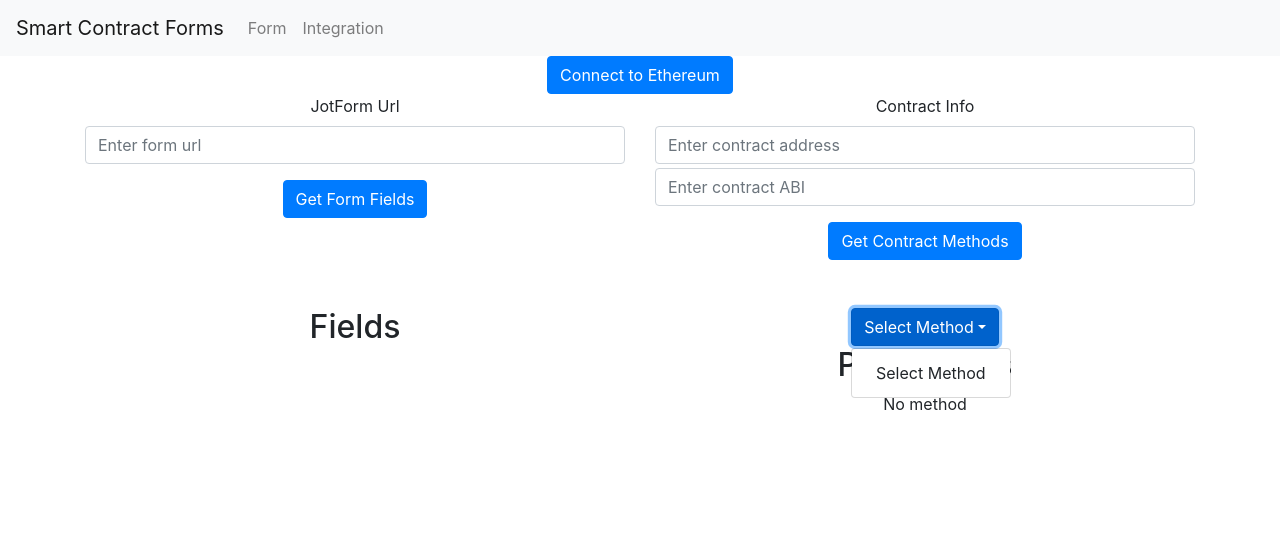
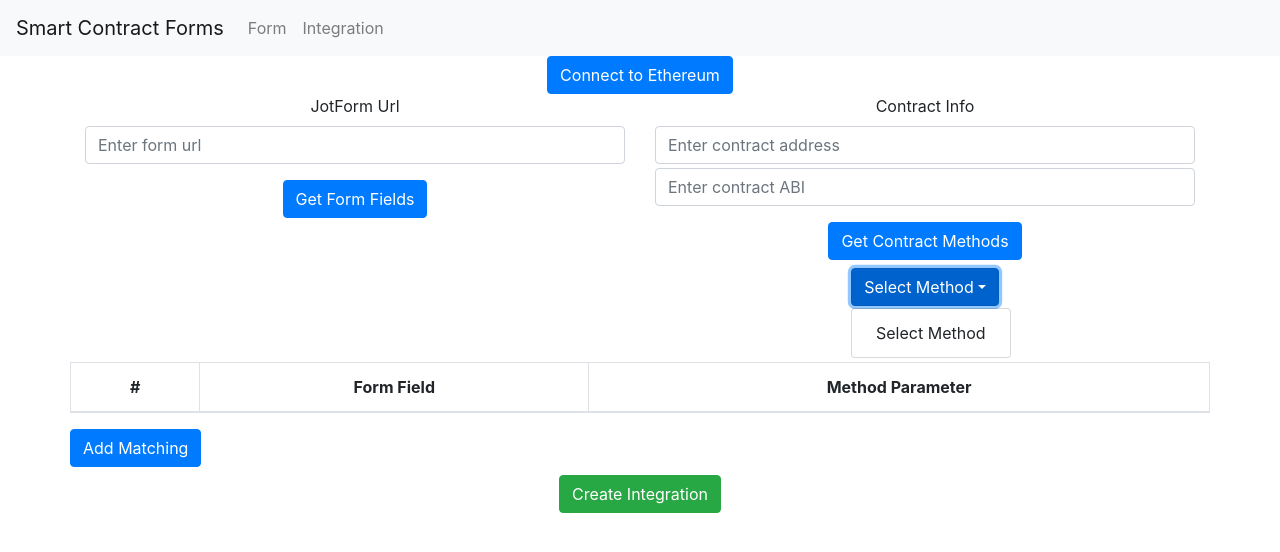
Before and after one commit to ZE0TRON/SmartContractForms, a React (Create React App) app in the folder client/: page /integration in a window 1280 px wide. Both pictures are taken after a click on the button "Select Method". Shown: the top 552 px of the page. Built offline with nearby package versions, Linux system fonts and the light colour scheme; what web3 would draw is missing.

Commit message:
refactoring

```diff
--- /dev/null
+++ b/client/src/components/MatchingLine.tsx
@@ -0,0 +1,54 @@
+import React, { useState, ChangeEvent, MouseEvent } from "react";
+import { Dropdown, DropdownButton } from "react-bootstrap";
+import { MatchingTuple } from "../utils/types";
+export default function MatchingLine(props: {
+  fields: Array<string>;
+  params: Array<string>;
+  field: string;
+  param: string;
+  onLineChange: any;
+  index: number;
+}) {
+  const { fields, params, field, param, onLineChange, index } = props;
+  const onDropDownChange = (e: MouseEvent, fieldType: string) => {
+    const target = e.target as HTMLElement;
+    const newParam = target.innerText;
+    if (param !== newParam) {
+      onLineChange(fieldType, newParam, index);
+    }
+  };
+
+  return (
+    <tr>
+      <td>{index}</td>
+      <td>
+        <DropdownButton variant="info" id="dropdown-basic-button" title={field}>
+          {fields.map(field => (
+            <Dropdown.Item
+              key={field}
+              onClick={e => {
+                onDropDownChange(e as MouseEvent, "field");
+              }}
+            >
+              {field}
+            </Dropdown.Item>
+          ))}
+        </DropdownButton>
+      </td>
+      <td>
+        <DropdownButton variant="info" id="dropdown-basic-button" title={param}>
+          {params.map(param => (
+            <Dropdown.Item
+              key={param}
+              onClick={e => {
+                onDropDownChange(e as MouseEvent, "param");
+              }}
+            >
+              {param}
+            </Dropdown.Item>
+          ))}
+        </DropdownButton>
+      </td>
+    </tr>
+  );
+}
--- /dev/null
+++ b/client/src/components/contractInfo.tsx
@@ -0,0 +1,84 @@
+import Eth from "../ethereum/eth";
+import React, { useState, ChangeEvent, MouseEvent } from "react";
+import {
+  Form,
+  Button,
+  Row,
+  Col,
+  Dropdown,
+  DropdownButton
+} from "react-bootstrap";
+
+export default function ContractInfoForm(props: {
+  eth: Eth;
+  onMethodParamsUpdated: any;
+}) {
+  const { eth, onMethodParamsUpdated } = props;
+  const [address, setAddress] = useState("");
+  const [abi, setAbi] = useState("");
+  const [methods, setMethods] = useState(["Select Method"]);
+  const [method, setMethod] = useState("Select Method");
+  const updateAddress = (e: ChangeEvent) => {
+    const target = e.target as HTMLInputElement;
+    setAddress(target.value);
+  };
+  const updateAbi = (e: ChangeEvent) => {
+    const target = e.target as HTMLInputElement;
+    setAbi(target.value);
+  };
+  const methodSelected = (e: MouseEvent) => {
+    const target = e.target as HTMLElement;
+    const newMethod = target.innerText;
+    setMethod(newMethod);
+    getParams(newMethod);
+  };
+  const getParams = (methodName: string) => {
+    methodName = methodName.split("(")[0];
+    const params = eth.getMethodParams(methodName);
+    onMethodParamsUpdated(params || []);
+    //console.log(params);
+  };
+  const getMethods = () => {
+    if (typeof eth === "undefined") {
+      console.log("Enable Eth first");
+    }
+    eth.setContract(address, JSON.parse(abi));
+    setMethods(eth.getContractMethods());
+  };
+  return (
+    <React.Fragment>
+      <Form>
+        <Form.Group controlId="formAddress">
+          <Form.Label>Contract Info</Form.Label>
+          <Form.Control
+            value={address}
+            type="text"
+            placeholder="Enter contract address"
+            onChange={updateAddress}
+          />
+          <Form.Control
+            className="mt-1"
+            value={abi}
+            type="text"
+            placeholder="Enter contract ABI"
+            onChange={updateAbi}
+          />
+        </Form.Group>
+        <Button variant="primary" type="button" onClick={getMethods}>
+          Get Contract Methods
+        </Button>
+      </Form>
+      <Row className="mt-2 mb-2">
+        <Col>
+          <DropdownButton id="dropdown-basic-button" title={method}>
+            {methods.map(methodName => (
+              <Dropdown.Item key={methodName} onClick={methodSelected}>
+                {methodName}
+              </Dropdown.Item>
+            ))}
+          </DropdownButton>
+        </Col>
+      </Row>
+    </React.Fragment>
+  );
+}
--- /dev/null
+++ b/client/src/components/formInfo.tsx
@@ -0,0 +1,31 @@
+import React, { useState, ChangeEvent, MouseEvent } from "react";
+import { Button, Form } from "react-bootstrap";
+import { getFormField } from "../utils/formParser";
+
+export default function FormInfo(props: { onFieldsUpdated: any }) {
+  const [url, setUrl] = useState("");
+  const updateUrl = (e: ChangeEvent) => {
+    const target = e.target as HTMLInputElement;
+    setUrl(target.value);
+  };
+  const getFields = async () => {
+    const newFields = await getFormField(url);
+    props.onFieldsUpdated(newFields);
+  };
+  return (
+    <Form>
+      <Form.Group controlId="formUrl">
+        <Form.Label>JotForm Url</Form.Label>
+        <Form.Control
+          value={url}
+          type="text"
+          placeholder="Enter form url"
+          onChange={updateUrl}
+        />
+      </Form.Group>
+      <Button variant="primary" type="button" onClick={getFields}>
+        Get Form Fields
+      </Button>
+    </Form>
+  );
+}
--- a/client/src/components/integration.tsx
+++ b/client/src/components/integration.tsx
@@ -1,69 +1,38 @@
 import React, { useState, ChangeEvent, MouseEvent } from "react";
-import {
-  Form,
-  Button,
-  Row,
-  Col,
-  Container,
-  ListGroup,
-  Dropdown,
-  DropdownButton
-} from "react-bootstrap";
+import { Button, Row, Col, Container } from "react-bootstrap";
 
-import { getFormField } from "../utils/formParser";
 import Eth from "../ethereum/eth";
 import { connectToEth } from "../ethereum/metamask";
 import EnableEthButton from "./enableEthButton";
+import IntegrationTable from "./integrationTable";
+import { MatchingTuple } from "../utils/types";
+import FormInfo from "./formInfo";
+import ContractInfoForm from "./contractInfo";
 // TODO split this component to two different components
-let eth: Eth;
 function IntegrationPage() {
-  const [url, setUrl] = useState("");
-  const [address, setAddress] = useState("");
-  const [abi, setAbi] = useState("");
-  const [fields, setFields] = useState(new Array<string>());
-  const [methods, setMethods] = useState(["Select Method"]);
-  const [method, setMethod] = useState("Select Method");
-  const [methodParams, setMethodParams] = useState(new Array<string>());
-  // TODO change this to a generic field updater
-  const updateUrl = (e: ChangeEvent) => {
-    const target = e.target as HTMLInputElement;
-    setUrl(target.value);
+  const [fields, setFields] = useState(["Select Field"]);
+  const [methodParams, setMethodParams] = useState(["Select Param"]);
+  const [matchings, setMatchings] = useState(Array<MatchingTuple>());
+  const [eth, setEth] = useState({} as Eth);
+  const onMatchingsChange = (newMatchings: Array<MatchingTuple>) =>
+    setMatchings(newMatchings);
+
+  const onMethodParamsUpdated = (newParams: Array<string>) =>
+    setMethodParams(newParams);
+  const onFieldsUpdated = (newFields: Array<string>) => setFields(newFields);
+  const enableEth = async () => {
+    setEth(await connectToEth());
   };
-  const updateAddress = (e: ChangeEvent) => {
-    const target = e.target as HTMLInputElement;
-    setAddress(target.value);
+  const addMatching = () => {
+    const newMatchings = [...matchings];
+    const newMatching = {
+      field: fields[0],
+      param: methodParams[0]
+    } as MatchingTuple;
+    newMatchings.push(newMatching);
+    setMatchings(newMatchings);
   };
-  const updateAbi = (e: ChangeEvent) => {
-    const target = e.target as HTMLInputElement;
-    setAbi(target.value);
-  };
-  const getFields = async () => {
-    const newFields = await getFormField(url);
-    console.log(newFields);
-    setFields(newFields);
-  };
-  const enableEth = async () => {
-    eth = await connectToEth();
-  };
-  const methodSelected = (e: MouseEvent) => {
-    const target = e.target as HTMLElement;
-    const newMethod = target.innerText;
-    setMethod(newMethod);
-    getParams(newMethod);
-  };
-  const getParams = (methodName: string) => {
-    methodName = methodName.split("(")[0];
-    const params = eth.getMethodParams(methodName);
-    setMethodParams(params || []);
-    //console.log(params);
-  };
-  const getMethods = () => {
-    if (typeof eth === "undefined") {
-      console.log("Enable Eth first");
-    }
-    eth.setContract(address, JSON.parse(abi));
-    setMethods(eth.getContractMethods());
-  };
+
   return (
     <Container>
       <Row>
@@ -73,81 +42,27 @@ function IntegrationPage() {
       </Row>
       <Row>
         <Col xs={6}>
-          <Form>
-            <Form.Group controlId="formUrl">
-              <Form.Label>JotForm Url</Form.Label>
-              <Form.Control
-                value={url}
-                type="text"
-                placeholder="Enter form url"
-                onChange={updateUrl}
-              />
-            </Form.Group>
-            <Button variant="primary" type="button" onClick={getFields}>
-              Get Form Fields
-            </Button>
-          </Form>
+          <FormInfo onFieldsUpdated={onFieldsUpdated} />
         </Col>
         <Col xs={6}>
-          <Form>
-            <Form.Group controlId="formAddress">
-              <Form.Label>Contract Info</Form.Label>
-              <Form.Control
-                value={address}
-                type="text"
-                placeholder="Enter contract address"
-                onChange={updateAddress}
-              />
-              <Form.Control
-                className="mt-1"
-                value={abi}
-                type="text"
-                placeholder="Enter contract ABI"
-                onChange={updateAbi}
-              />
-            </Form.Group>
-            <Button variant="primary" type="button" onClick={getMethods}>
-              Get Contract Methods
-            </Button>
-          </Form>
+          <ContractInfoForm
+            eth={eth}
+            onMethodParamsUpdated={onMethodParamsUpdated}
+          />
         </Col>
       </Row>
       <Row className="mt-5">
-        <Col xs={6}>
-          <h2>Fields</h2>
-          <ListGroup className="mt-1">
-            {fields.map((field: string, index: number) => (
-              <ListGroup.Item key={index}>{field}</ListGroup.Item>
-            ))}
-          </ListGroup>
-        </Col>
-        <Col xs={6}>
-          <Row>
-            <Col>
-              <DropdownButton id="dropdown-basic-button" title={method}>
-                {methods.map(methodName => (
-                  <Dropdown.Item key={methodName} onClick={methodSelected}>
-                    {methodName}
-                  </Dropdown.Item>
-                ))}
-              </DropdownButton>
-            </Col>
-          </Row>
-          <Row>
-            <Col>
-              <h2>Parameters</h2>
-            </Col>
-          </Row>
-          <Row>
-            <Col>
-              {methodParams.length === 0 && <span>No method</span>}
-              <ListGroup className="mt-1">
-                {methodParams.map((param: string, index: number) => (
-                  <ListGroup.Item key={index}>{param}</ListGroup.Item>
-                ))}
-              </ListGroup>
-            </Col>
-          </Row>
+        <IntegrationTable
+          fields={fields}
+          params={methodParams}
+          matchings={matchings}
+          onMatchingsChange={onMatchingsChange}
+        />
+        <Button onClick={addMatching}>Add Matching</Button>
+      </Row>
+      <Row className="mt-2">
+        <Col>
+          <Button variant="success">Create Integration</Button>
         </Col>
       </Row>
     </Container>
--- /dev/null
+++ b/client/src/components/integrationTable.tsx
@@ -0,0 +1,47 @@
+import React, { useState, ChangeEvent, MouseEvent } from "react";
+import { Table, Button } from "react-bootstrap";
+import { MatchingTuple } from "../utils/types";
+import MatchingLine from "./MatchingLine";
+export default function IntegrationTable(props: {
+  fields: Array<string>;
+  params: Array<string>;
+  matchings: Array<MatchingTuple>;
+  // TODO create a type for this function
+  onMatchingsChange: any;
+}) {
+  const { fields, params, matchings, onMatchingsChange } = props;
+  const onLineChange = (fieldType: string, newParam: string, index: number) => {
+    const newMatchings: Array<MatchingTuple> = [...matchings];
+    console.log(index);
+    if (fieldType === "param") {
+      newMatchings[index].param = newParam;
+    } else if (fieldType === "field") {
+      newMatchings[index].field = newParam;
+    }
+    onMatchingsChange(newMatchings);
+  };
+
+  return (
+    <Table striped bordered hover>
+      <thead>
+        <tr>
+          <th>#</th>
+          <th>Form Field</th>
+          <th>Method Parameter</th>
+        </tr>
+      </thead>
+      <tbody>
+        {matchings.map((matching, index: number) => (
+          <MatchingLine
+            fields={fields}
+            params={params}
+            field={matching.field}
+            param={matching.param}
+            onLineChange={onLineChange}
+            index={index}
+          />
+        ))}
+      </tbody>
+    </Table>
+  );
+}
--- /dev/null
+++ b/client/src/utils/types.ts
@@ -0,0 +1,22 @@
+export interface MatchingTuple {
+  field: string;
+  param: string;
+}
+export interface ContractInfo {
+  address: string;
+  methods: Array<string>;
+}
+export interface ContractMethod {
+  method: string;
+  params: Array<string>;
+}
+export interface FormInfo {
+  url: string;
+  fields: Array<string>;
+}
+export interface Integration {
+  contractInfo: ContractInfo;
+  contractMethod: ContractMethod;
+  matchings: Array<MatchingTuple>;
+  formInfo: FormInfo;
+}
```
